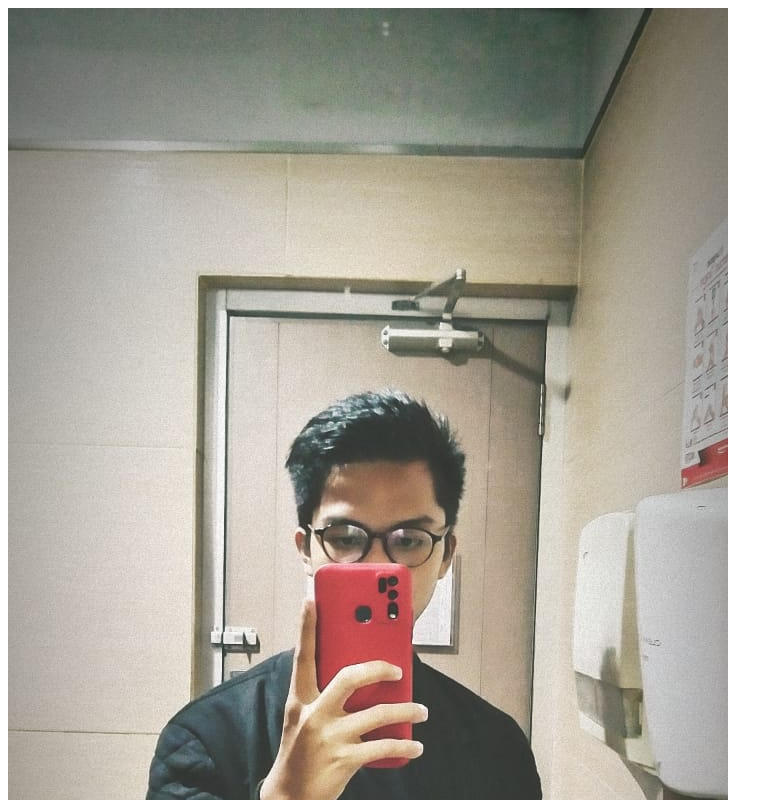
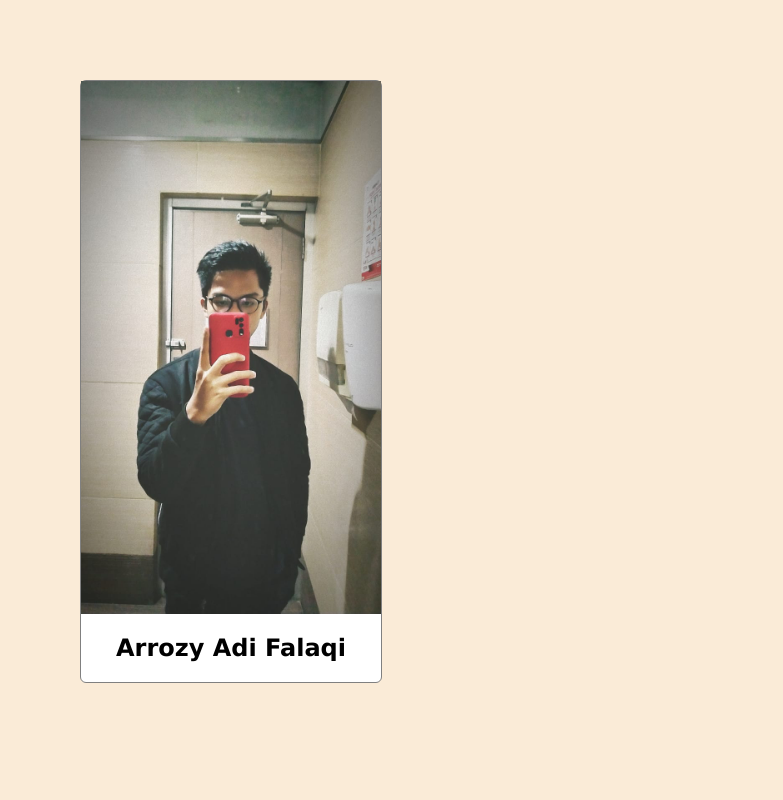
Before and after one commit to Arrozy1221/praktikum-rpl, a plain HTML site: page index.html in a window 1280 px wide. Shown: the top 800 px of the page, without its empty margins (0-783 px from the left). Drawn offline with Linux system fonts and the light colour scheme.

Commit message:
Update index.html
penambahan tag link style.css dan id pada tag div, img dan h2 untuk implementasi css

```diff
--- a/index.html
+++ b/index.html
@@ -1,11 +1,12 @@
 <html lang="en">
 <head>
     <title>Pratikum RPL</title>
+    <link rel="stylesheet" href="style.css">
 </head>
 <body>
-    <div>
-        <img src="Arrozy.jpeg" alt="Foto Profil">
-        <h2>Arrozy Adi Falaqi</h2>
+    <div id="profile-container">
+        <img id="profile-picture" src="Arrozy.jpeg" alt="Foto Profil">
+        <h2 id="profile-name">Arrozy Adi Falaqi</h2>
     </div>
 </body>
 </html>
```
